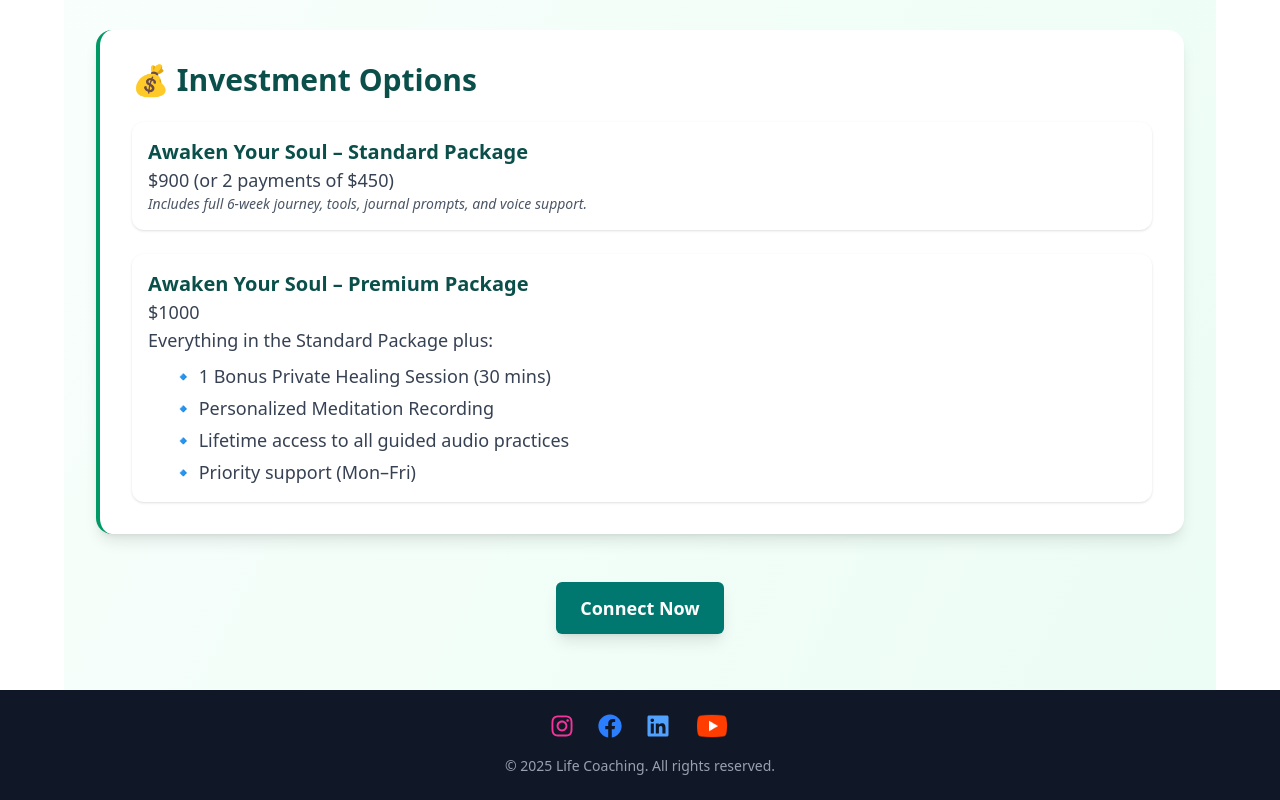
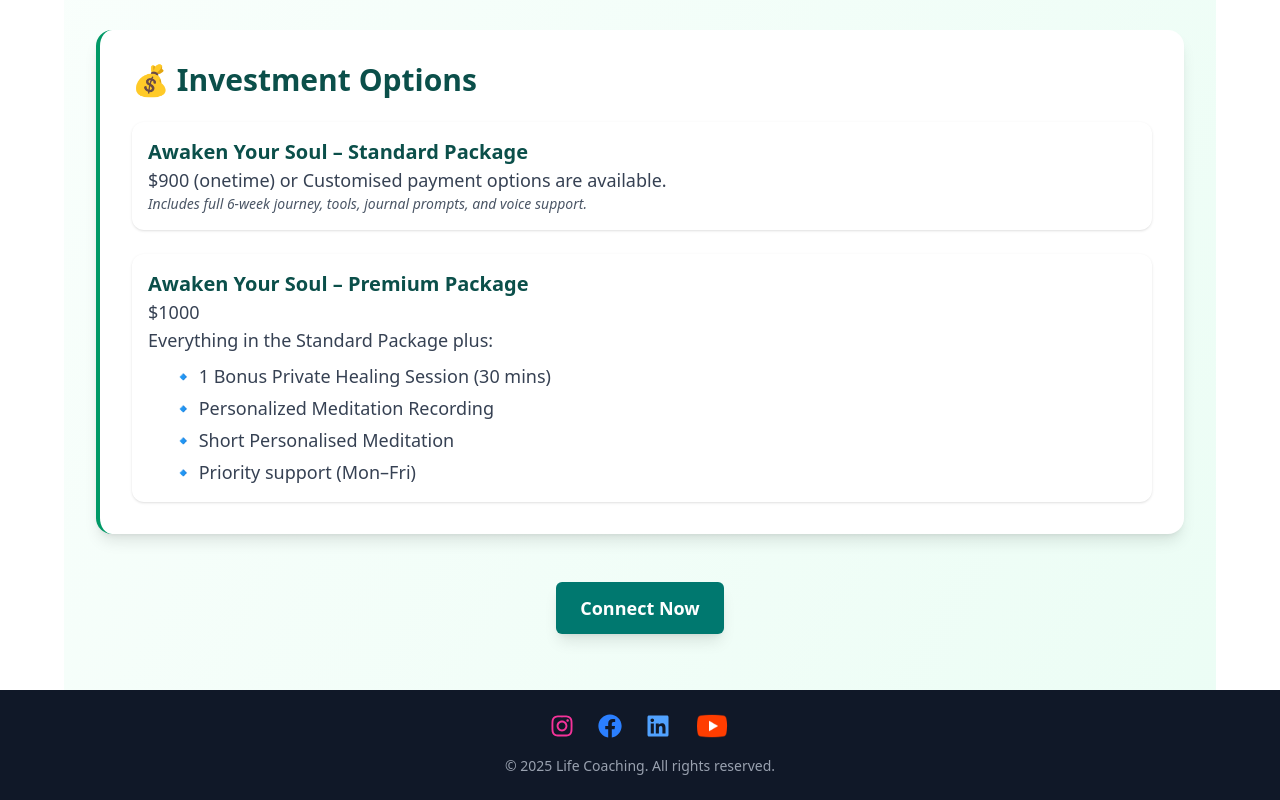
Before and after one commit to Atharv542/Life-Coaching, a React (Vite) app: page /mindful-package in a window 1280 px wide. Shown: the part 1497-2297 px from the top of the page. Built offline with nearby package versions, Linux system fonts and the light colour scheme.

Commit message:
Added changes

```diff
--- a/src/components/CareerPricing.jsx
+++ b/src/components/CareerPricing.jsx
@@ -83,7 +83,7 @@ const CareerPackage = () => {
         <div className="space-y-6 text-base sm:text-lg text-gray-700">
           <div className="bg-white p-4 rounded-xl shadow-sm hover:shadow-md transition">
             <h3 className="font-bold text-lg sm:text-xl text-teal-800">Stuck to Soaring – Standard Package</h3>
-            <p>$1200 (or 2 payments of $600)</p>
+            <p>$1200(onetime) or Customised payment options are available. </p>
             <p className="italic text-sm text-gray-600">
               Includes full 8-week experience, customized roadmap, and resources.
             </p>
--- a/src/components/MindfulnessPackage.jsx
+++ b/src/components/MindfulnessPackage.jsx
@@ -81,7 +81,7 @@ const MindfulnessPackage = () => {
         <div className="space-y-6 text-base sm:text-lg text-gray-700">
           <div className="p-4 rounded-xl shadow-sm hover:shadow-md transition">
             <h3 className="font-bold text-lg sm:text-xl text-teal-900">Awaken Your Soul – Standard Package</h3>
-            <p>$900 (or 2 payments of $450)</p>
+            <p>$900 (onetime) or Customised payment options are available.</p>
             <p className="italic text-sm text-gray-600">
               Includes full 6-week journey, tools, journal prompts, and voice support.
             </p>
@@ -94,7 +94,7 @@ const MindfulnessPackage = () => {
               <ul className=" pl-6 mt-2 space-y-1">
                 <li>🔹 1 Bonus Private Healing Session (30 mins)</li>
                 <li>🔹 Personalized Meditation Recording</li>
-                <li>🔹 Lifetime access to all guided audio practices</li>
+                <li>🔹 Short Personalised Meditation</li>
                 <li>🔹 Priority support (Mon–Fri)</li>
               </ul>
             </p>
--- a/src/components/PersonalPackage.jsx
+++ b/src/components/PersonalPackage.jsx
@@ -69,7 +69,7 @@ const PersonalPackage = () => {
         <div className="space-y-6 text-base sm:text-lg text-gray-700">
           <div className="bg-white p-4 rounded-xl shadow-sm hover:shadow-md transition">
             <h3 className="font-bold text-lg sm:text-xl text-teal-800">Empower Package – Standard</h3>
-            <p>$750 (one-time) or 2 payments of $375</p>
+            <p>$750 (one-time) or Customised payment options are available.</p>
             <p className="italic text-sm text-gray-500">
               Perfect for individuals ready to commit to growth with full support.
             </p>
@@ -78,7 +78,7 @@ const PersonalPackage = () => {
             <h3 className="font-bold text-lg sm:text-xl text-teal-800">Empower Package – Premium</h3>
             <p>$850</p>
             <p>
-              Includes everything above + 1 Bonus Session + Personalized Growth Journal.
+              Includes everything above + Customised personalised growth journal.
             </p>
             <p className="italic text-sm text-gray-500">
               Ideal for those who want extra support beyond the 6 weeks.
```
